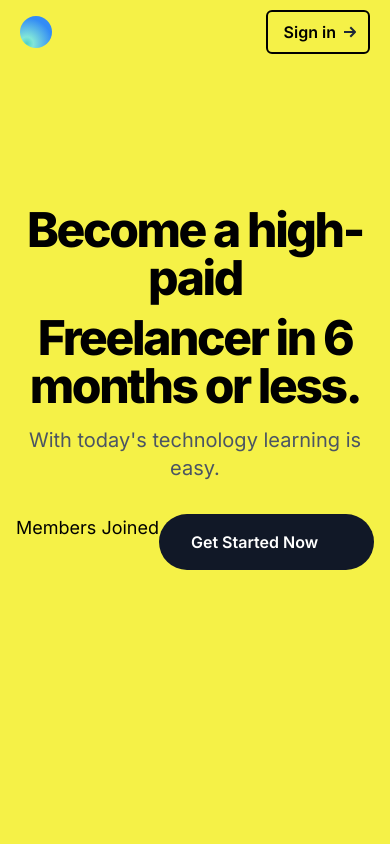
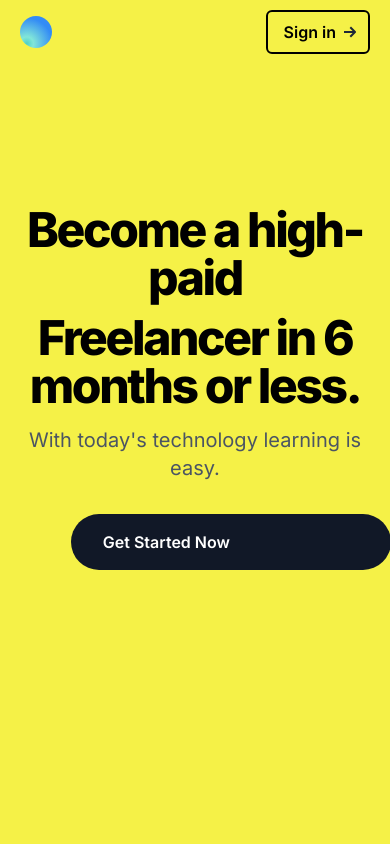
Before and after one commit to reveal-software/Reveal-Bootcamp-Landing-Page, a Next.js app: page / in a window 390 px wide. Shown: the top 844 px of the page. Built offline with nearby package versions, Linux system fonts and the light colour scheme.

Commit message:
margin on hero

```diff
--- a/src/pages/index.tsx
+++ b/src/pages/index.tsx
@@ -85,9 +85,9 @@ export default function Home() {
                     {"With today's technology learning is easy."}
                   </p>
                 </div>
-                <div className="w-full flex justify-evenly">
-                  <div className="">
-                    <h1 className="hidden md:block border-b-4 border-black text-left font-[900] text-2xl">
+                <div className="w-full flex justify-evenly mx-[10%]">
+                  <div className="hidden md:block ">
+                    <h1 className="border-b-4 border-black text-left font-[900] text-2xl">
                       100+
                     </h1>
                     <p className="text-lg">Members Joined</p>
```
